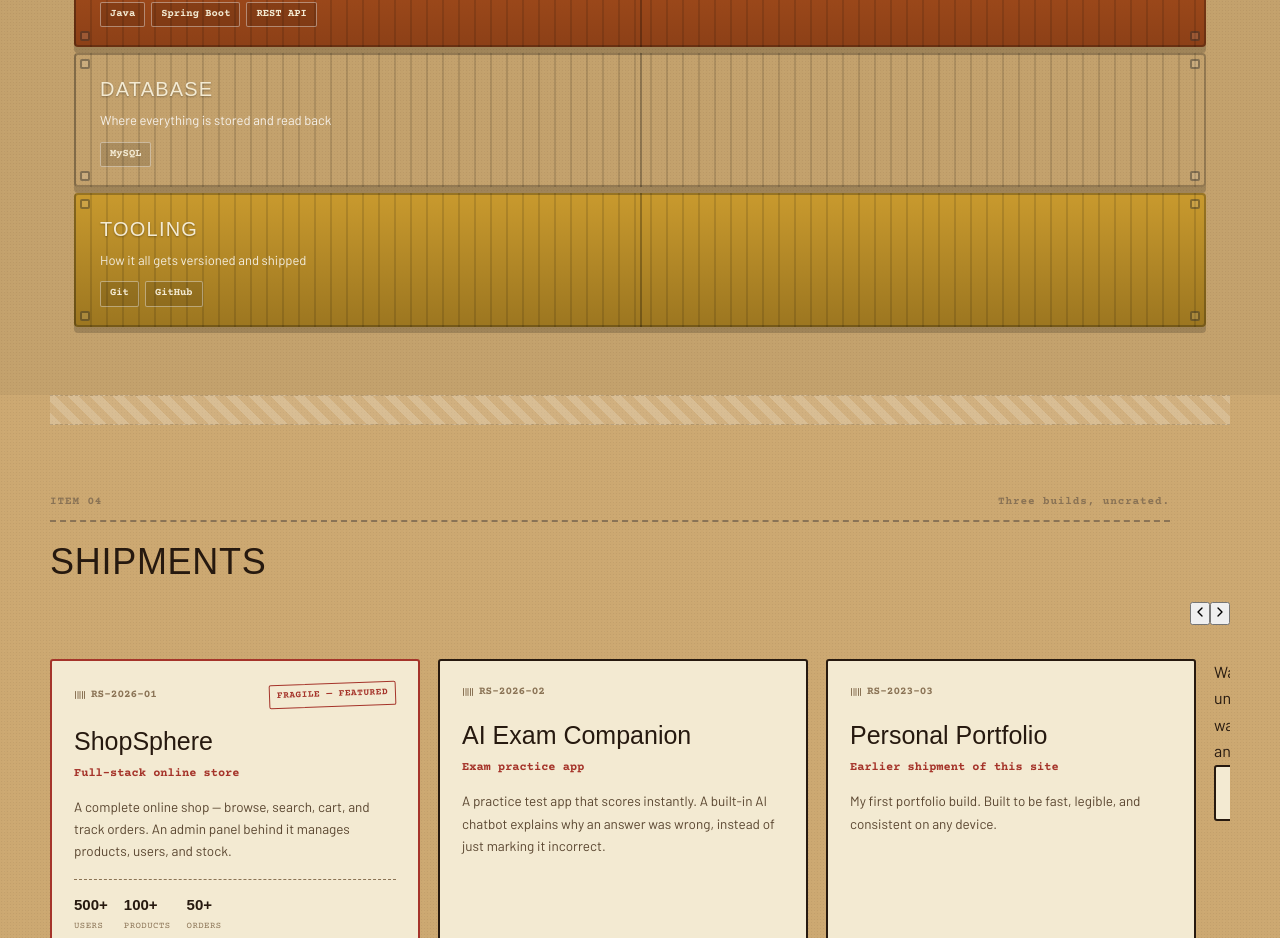
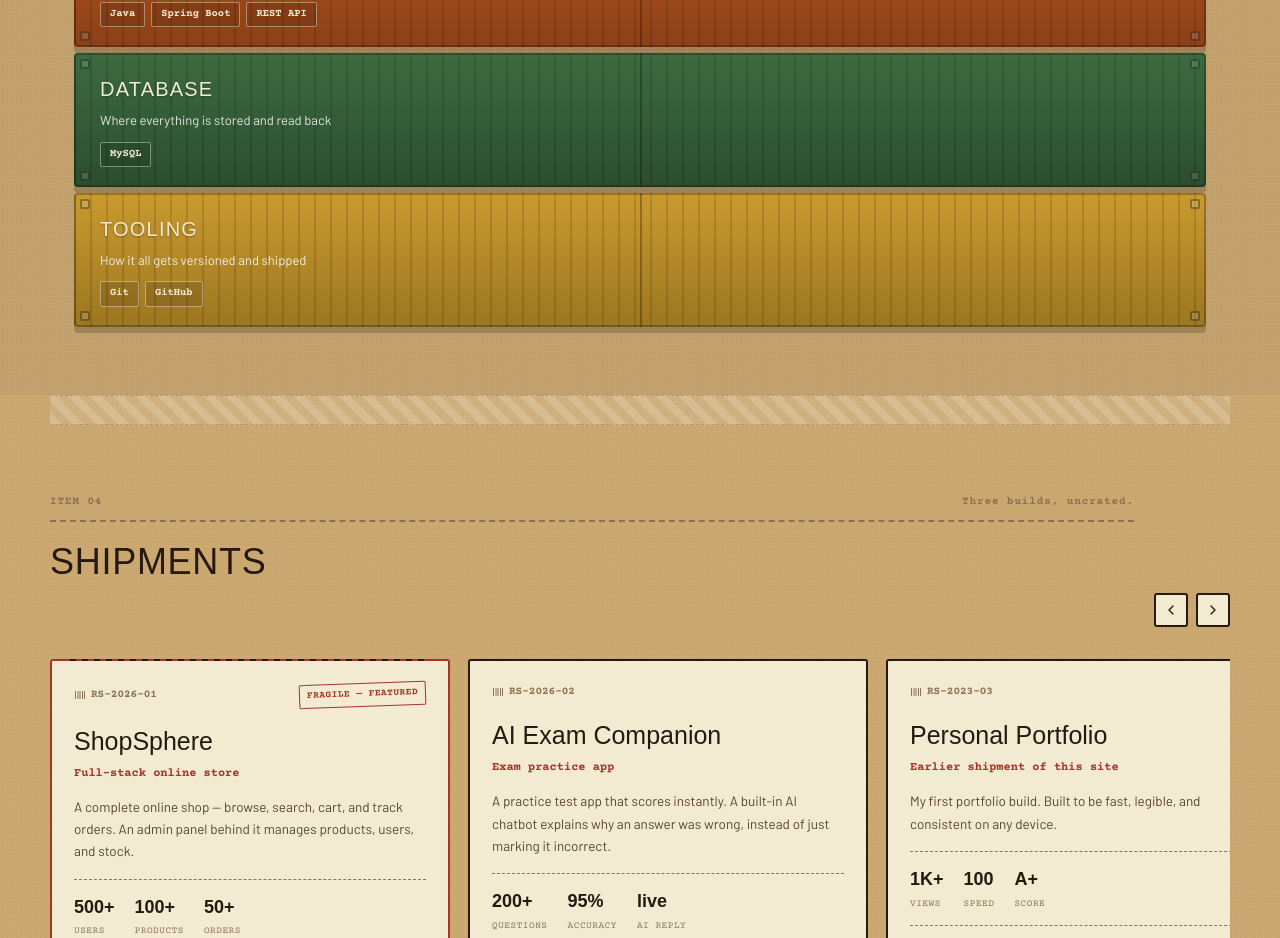
Before and after one commit to RAHUL2525252525/PORTFOLIO, a React (Vite) app: page / in a window 1280 px wide. Shown: the part 1848-2786 px from the top of the page. Built offline with nearby package versions, Linux system fonts and the light colour scheme; a web font is replaced by a local one.

Commit message:
Update index.css

```diff
--- a/src/index.css
+++ b/src/index.css
@@ -108,6 +108,11 @@ strong { color: var(--ink); font-weight: 700; }
 .tab:hover { color: var(--ink); transform: translateY(0); }
 .tab.active { background: var(--label); color: var(--stamp); transform: translateY(0); box-shadow: 0 -2px 0 var(--stamp) inset; }
 
+.stamp-btn {
+  flex-shrink: 0;
+  margin-left: 10px;
+}
+
 .menu-toggle {
   display: none;
   background: none;
@@ -154,12 +159,21 @@ strong { color: var(--ink); font-weight: 700; }
   cursor: pointer;
   transition: all 0.15s var(--ease);
 }
+.btn.sm { padding: 9px 14px; font-size: 11.5px; }
 
 .btn.primary { background: var(--ink); color: var(--label); }
 .btn.primary:hover { background: var(--stamp); border-color: var(--stamp); transform: translateY(-1px); }
 
 .btn.outline { background: var(--label); color: var(--ink); }
 .btn.outline:hover { border-color: var(--stamp); color: var(--stamp); }
+
+.btn.stamp-btn {
+  background: transparent;
+  color: var(--stamp);
+  border-color: var(--stamp);
+  transform: rotate(-2deg);
+}
+.btn.stamp-btn:hover { background: var(--stamp); color: var(--label); }
 
 /* ================================================================== */
 /* LAYOUT / MANIFEST SECTIONS                                          */
@@ -213,7 +227,7 @@ strong { color: var(--ink); font-weight: 700; }
   margin-bottom: 14px;
 }
 
-/* Tape divider */
+/* packing tape divider between sections */
 .tape {
   height: 30px;
   max-width: 1180px;
@@ -306,7 +320,7 @@ strong { color: var(--ink); font-weight: 700; }
 .manifest-row .ok { color: var(--ok) !important; }
 
 /* ================================================================== */
-/* DECLARATION                                                         */
+/* DECLARATION                                                        */
 /* ================================================================== */
 
 .decl-grid { max-width: 1180px; margin: 0 auto; padding: 0 24px; display: grid; grid-template-columns: 1fr 1.2fr; gap: 20px; }
@@ -319,6 +333,8 @@ strong { color: var(--ink); font-weight: 700; }
   padding: 3px 10px; border-radius: 2px; letter-spacing: 0.06em;
 }
 .decl-card p { font-size: 15px; color: var(--ink-dim); }
+.decl-card:first-child p { font-size: 16px; color: var(--ink); }
+.hi { color: var(--stamp); font-weight: 600; }
 
 .decl-tally { display: flex; gap: 26px; padding-top: 16px; margin-top: 14px; border-top: 2px dashed var(--ink-faint); }
 .decl-tally div { display: flex; flex-direction: column; gap: 2px; }
@@ -326,7 +342,7 @@ strong { color: var(--ink); font-weight: 700; }
 .decl-tally span { font-family: var(--mono); font-size: 10.5px; color: var(--ink-faint); text-transform: uppercase; letter-spacing: 0.05em; }
 
 /* ================================================================== */
-/* SKILLS / PACKING LIST                                               */
+/* CARGO MANIFEST — packing list + container yard                     */
 /* ================================================================== */
 
 .packing-list { max-width: 1180px; margin: 0 auto 50px; padding: 0 24px; }
@@ -361,6 +377,8 @@ strong { color: var(--ink); font-weight: 700; }
 
 .container {
   position: relative;
+  display: grid;
+  grid-template-columns: 1fr;
   border-radius: 4px;
   overflow: hidden;
   box-shadow: 0 6px 0 rgba(0,0,0,0.18), inset 0 0 0 2px rgba(0,0,0,0.25);
@@ -389,7 +407,7 @@ strong { color: var(--ink); font-weight: 700; }
   margin-bottom: 4px;
   text-shadow: 0 1px 2px rgba(0,0,0,0.3);
 }
-.container-face p { font-size: 13px; color: rgba(255,255,255,0.85); margin-bottom: 10px; max-width: 650px; }
+.container-face p { font-size: 13px; color: rgba(255,255,255,0.85); margin-bottom: 10px; max-width: 460px; }
 .container-items { display: flex; gap: 6px; flex-wrap: wrap; }
 .container-items span {
   font-family: var(--mono); font-size: 10.5px; font-weight: 700; padding: 3px 9px;
@@ -399,11 +417,25 @@ strong { color: var(--ink); font-weight: 700; }
 
 .c-front { background: linear-gradient(180deg, var(--c-front), var(--c-front-dark)); }
 .c-back { background: linear-gradient(180deg, var(--c-back), var(--c-back-dark)); }
+.c-data { background: linear-gradient(180deg, var(--c-data), var(--c-data-dark)); }
 .c-tool { background: linear-gradient(180deg, var(--c-tool), var(--c-tool-dark)); }
 
 /* ================================================================== */
-/* PROJECTS RAIL                                                      */
+/* SHIPMENTS — project rail                                            */
 /* ================================================================== */
+
+.rail-controls { display: flex; gap: 8px; }
+.rail-controls button {
+  width: 34px; height: 34px;
+  border: 2px solid var(--ink);
+  background: var(--label);
+  color: var(--ink);
+  border-radius: 3px;
+  cursor: pointer;
+  display: flex; align-items: center; justify-content: center;
+  transition: all 0.15s var(--ease);
+}
+.rail-controls button:hover { background: var(--ink); color: var(--label); }
 
 .rail {
   display: flex;
@@ -419,7 +451,7 @@ strong { color: var(--ink); font-weight: 700; }
 
 .crate-card {
   scroll-snap-align: start;
-  flex: 0 0 min(370px, 84vw);
+  flex: 0 0 min(400px, 84vw);
   border: 2px solid var(--ink);
   border-radius: 3px;
   background: var(--label);
@@ -429,6 +461,12 @@ strong { color: var(--ink); font-weight: 700; }
   position: relative;
 }
 .crate-card.fragile { border-color: var(--stamp); }
+.crate-card::before {
+  content: '';
+  position: absolute;
+  top: -2px; left: 18px; right: 18px; height: 2px;
+  background: repeating-linear-gradient(90deg, var(--ink) 0 6px, transparent 6px 12px);
+}
 
 .crate-top { display: flex; justify-content: space-between; align-items: center; margin-bottom: 14px; gap: 8px; }
 .crate-id { display: flex; align-items: center; gap: 5px; font-family: var(--mono); font-size: 11px; font-weight: 700; color: var(--ink-faint); }
@@ -436,21 +474,39 @@ strong { color: var(--ink); font-weight: 700; }
 
 .crate-title { font-family: var(--display); font-size: 25px; font-weight: 400; color: var(--ink); margin-bottom: 2px; }
 .crate-tag { font-family: var(--mono); font-size: 12px; font-weight: 700; color: var(--stamp); margin-bottom: 12px; }
-.crate-desc { font-size: 13.5px; color: var(--ink-dim); margin-bottom: 16px; flex: 1; }
+.crate-desc { font-size: 13.5px; color: var(--ink-dim); margin-bottom: 16px; }
 
-.crate-values { display: flex; gap: 16px; padding: 13px 0; border-top: 1px dashed var(--ink-faint); border-bottom: 1px dashed var(--ink-faint); margin-bottom: 14px; }
+.crate-values { display: flex; gap: 20px; padding: 13px 0; border-top: 1px dashed var(--ink-faint); border-bottom: 1px dashed var(--ink-faint); margin-bottom: 14px; }
 .crate-values div { display: flex; flex-direction: column; gap: 2px; }
-.crate-values b { font-family: var(--display); font-size: 15px; color: var(--ink); }
-.crate-values span { font-family: var(--mono); font-size: 9px; color: var(--ink-faint); text-transform: uppercase; letter-spacing: 0.05em; }
+.crate-values b { font-family: var(--display); font-size: 18px; color: var(--ink); }
+.crate-values span { font-family: var(--mono); font-size: 9.5px; color: var(--ink-faint); text-transform: uppercase; letter-spacing: 0.05em; }
 
 .crate-contents { display: flex; flex-wrap: wrap; gap: 6px; margin-bottom: 12px; align-items: center; }
 .crate-contents-label { font-family: var(--mono); font-size: 10.5px; font-weight: 700; color: var(--ink-faint); margin-right: 2px; }
 .crate-contents span:not(.crate-contents-label) { font-family: var(--mono); font-size: 10.5px; padding: 4px 9px; border: 1px solid var(--ink-faint); color: var(--ink-dim); border-radius: 2px; }
 
-.crate-note { font-family: var(--mono); font-size: 11px; color: var(--stamp); margin-top: auto; }
+.crate-note { font-family: var(--mono); font-size: 11px; color: var(--stamp); margin-bottom: 14px; }
+
+.crate-links { display: flex; gap: 16px; margin-top: auto; }
+.crate-links a { display: flex; align-items: center; gap: 5px; font-family: var(--mono); font-size: 12px; font-weight: 700; color: var(--stamp); }
+.crate-links a:hover { text-decoration: underline; }
+
+.crate-end {
+  scroll-snap-align: start;
+  flex: 0 0 240px;
+  display: flex;
+  flex-direction: column;
+  justify-content: center;
+  gap: 14px;
+  color: var(--ink-dim);
+  font-size: 13.5px;
+  border: 2px dashed var(--ink-faint);
+  border-radius: 3px;
+  padding: 22px;
+}
 
 /* ================================================================== */
-/* TRACKING & HISTORY                                                  */
+/* TRACKING HISTORY                                                    */
 /* ================================================================== */
 
 .tracking-list { max-width: 1180px; margin: 0 auto 46px; padding: 0 24px; }
@@ -500,7 +556,7 @@ strong { color: var(--ink); font-weight: 700; }
 .seal span { font-family: var(--mono); font-size: 10.5px; color: var(--ink-faint); }
 
 /* ================================================================== */
-/* SHIPPING LABEL / CONTACT                                            */
+/* SHIPPING LABEL — contact                                            */
 /* ================================================================== */
 
 .label-sheet { padding-bottom: 50px; }
@@ -532,11 +588,11 @@ strong { color: var(--ink); font-weight: 700; }
 .ship-label-cta {
   display: flex; align-items: center; gap: 10px;
   font-family: var(--display);
-  font-size: clamp(22px, 4vw, 32px);
+  font-size: clamp(28px, 5vw, 40px);
   color: var(--ink);
-  word-break: break-all;
+  width: fit-content;
 }
-.ship-label-cta svg { color: var(--stamp); transition: transform 0.2s var(--ease); flex-shrink: 0; }
+.ship-label-cta svg { color: var(--stamp); transition: transform 0.2s var(--ease); }
 .ship-label-cta:hover svg { transform: translate(4px, -4px); }
 
 .ship-label-fields { border-top: 2px solid var(--ink); margin-bottom: 22px; }
@@ -556,7 +612,7 @@ strong { color: var(--ink); font-weight: 700; }
 .barcode span { background: var(--ink); height: 100%; display: block; }
 
 /* ================================================================== */
-/* FOOTER & REVEALS                                                    */
+/* FOOTER                                                              */
 /* ================================================================== */
 
 .footer {
@@ -574,6 +630,11 @@ strong { color: var(--ink); font-weight: 700; }
   color: var(--ink-faint);
   flex-wrap: wrap;
 }
+.footer span { display: flex; align-items: center; gap: 6px; }
+
+/* ================================================================== */
+/* REVEAL                                                              */
+/* ================================================================== */
 
 .crate-in { opacity: 0; transform: translateY(16px); transition: opacity 0.6s var(--ease), transform 0.6s var(--ease); }
 .crate-in.in { opacity: 1; transform: translateY(0); }
@@ -581,6 +642,10 @@ strong { color: var(--ink); font-weight: 700; }
 @media (prefers-reduced-motion: reduce) {
   .crate-in, .ship-label-cta svg { transition: none; transform: none; }
 }
+
+/* ================================================================== */
+/* RESPONSIVE                                                          */
+/* ================================================================== */
 
 @media (max-width: 900px) {
   .tabs { display: none; }
```
